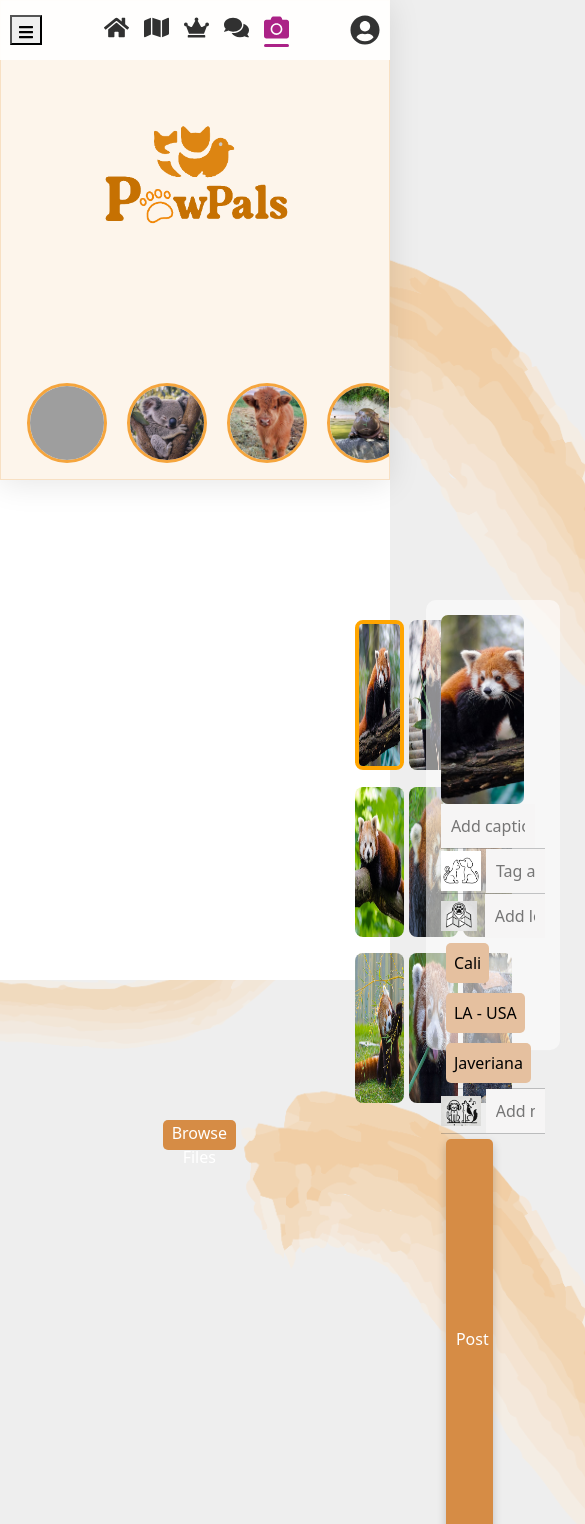
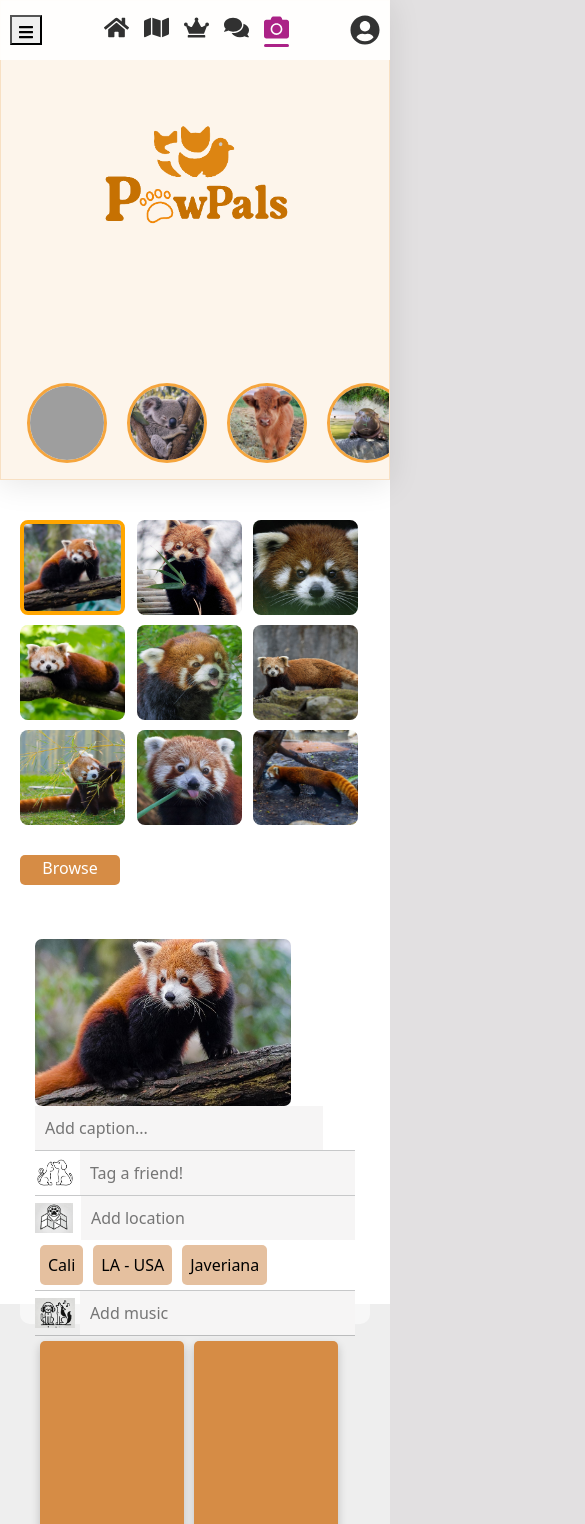
Before and after one commit to bellasiv/Interfaces-Desing, a React (Vite) app in the folder proyecto/proyecto/proyecto/: page /post in a window 390 px wide. Shown: the top 1524 px of the page, 585 px wide, since content can reach past the window. Built offline with nearby package versions, Linux system fonts and the light colour scheme; grey boxes are pictures that could not be loaded.

Commit message:
cambios basic

```diff
--- a/proyecto/proyecto/proyecto/src/components/PostLateral.css
+++ b/proyecto/proyecto/proyecto/src/components/PostLateral.css
@@ -1,34 +1,53 @@
-/* Custom scrollbar styles */
 .image-scroll-container {
   width: 290px;
   height: 500px;
   overflow-y: auto;
-    position: absolute;
+  position: fixed;
   top: 120px;
-    left: 230px;
+  left: calc(256px + 230px);
   padding: 5px;
   border-radius: 50px;
+}
 
-    /* Webkit scrollbar styles */
-    &::-webkit-scrollbar {
+@media (max-width: 1200px) {
+  .image-scroll-container {
+    width: 250px;
+    left: calc(256px + 200px);
+  }
+}
+
+@media (max-width: 992px) {
+  .image-scroll-container {
+    width: 220px;
+    left: calc(256px + 180px);
+  }
+}
+
+@media (max-width: 768px) {
+  .image-scroll-container {
+    display: none;
+  }
+}
+
+.image-scroll-container::-webkit-scrollbar {
   width: 10px;
 }
 
-    &::-webkit-scrollbar-track {
+.image-scroll-container::-webkit-scrollbar-track {
   background: #f1f1f1;
   border-radius: 10px;
 }
 
-    &::-webkit-scrollbar-thumb {
+.image-scroll-container::-webkit-scrollbar-thumb {
   background: #ff8833;
   border-radius: 10px;
 }
 
-    &::-webkit-scrollbar-thumb:hover {
+.image-scroll-container::-webkit-scrollbar-thumb:hover {
   background: #a76f44;
 }
 
-    /* Firefox scrollbar styles */
+.image-scroll-container {
   scrollbar-width: thin;
   scrollbar-color: #bc0394 #f1f1f1;
 }
@@ -46,3 +65,17 @@
   border: 15px solid #E2E0E1;
   border-radius: 20px;
 }
+
+@media (max-width: 1200px) {
+  .image-item {
+    width: 220px;
+    height: 200px;
+  }
+}
+
+@media (max-width: 992px) {
+  .image-item {
+    width: 190px;
+    height: 180px;
+  }
+}
--- a/proyecto/proyecto/proyecto/src/components/map.css
+++ b/proyecto/proyecto/proyecto/src/components/map.css
@@ -1,8 +1,9 @@
 .letter-container {
-  display: flex;
+  display: block;
   justify-content: center;
   align-items: flex-start;
   height: 130vh;
+  /* margin-left: 20%; */
   margin-bottom: 30px;
   padding: 0 20px;
 }
@@ -19,7 +20,7 @@
 }
 
 @media (max-width: 768px) {
-  .letter-container {
+  /* .letter-container {
     height: auto;
     padding-top: 80px;
   }
@@ -27,5 +28,5 @@
   .letter-text {
     font-size: 30px;
     top: 0;
-  }
+  } */
 }
--- a/proyecto/proyecto/proyecto/src/components/map.jsx
+++ b/proyecto/proyecto/proyecto/src/components/map.jsx
@@ -6,20 +6,27 @@ function Map() {
   const [markers, setMarkers] = useState([]);
 
   const mapContainer = useMemo(() => ({
-    width: "90%",
-    height: "70vh",
+    width: "70%",
+    height: "90vh",
     position: "absolute",
-    bottom: "20px",
-    right: "50%",
-    transform: "translateX(50%)",
-    border: "8px solid white",
-    marginTop: "40px",
-    maxWidth: "1200px",
-    '@media (max-width: 768px)': {
-      width: "95%",
-      height: "60vh",
-      border: "4px solid white",
-    }
+    right: "30px",
+    top: "150px",
+    borderRadius: "8px", // Opcional: para bordes redondeados
+    boxShadow: "0 4px 6px rgba(0, 0, 0, 0.1)", // Opcional: sombra
+    // '@media (max-width: 768px)': {
+    //   width: "95%",
+    //   height: "60vh",
+    //   right: "10px", // Ajuste para móvil (más pequeño que 70px)
+    //   top: "100px", // Menos espacio superior en móvil
+    //   left: "10px", // Centrado con margen izquierdo
+    //   margin: "0 auto", // Centrado adicional si es necesario
+    // },
+
+    // '@media (max-width: 480px): { // Opcional: ajuste extra para pantallas muy pequeñas
+    //   top: "60px",
+    //   height: "50vh",
+    // }
+
   }), []);
 
   const center = useMemo(() => ({
--- a/proyecto/proyecto/proyecto/src/components/postForm.css
+++ b/proyecto/proyecto/proyecto/src/components/postForm.css
@@ -3,12 +3,13 @@
 }
 
 .content {
-    display: flex;
+  display: auto;
   gap: 10px;
   position: relative;
-    top: 20px;  /* Mueve hacia abajo */
-    left: 300px; /* Mueve hacia la derecha */
-
+  top: 20px;
+  margin-left: 256px;
+  flex-wrap: wrap;
+  padding: 0 20px;
 }
 
 .gallery {
@@ -18,33 +19,8 @@
   width: 500px;
   height: 500px;
   position: relative;
-    top: 120px;  /* Mueve hacia abajo */
-    left: 55px; /* Mueve hacia la derecha */
-  }
-
-  .gallery img {
-    width: 90%;
-    height: 90%;
-    border-radius: 8px;
-    cursor: pointer;
-    transition: 0.3s;
-  }
-
-  .gallery img.selected {
-    border: 4px solid orange;
-  }
-
-  .post-section {
-    width: 350px;
-    height: 450px;
-    padding: 15px;
-    background: rgba(255, 255, 255, 0.558);
-    border-radius: 10px;
-    box-shadow: 0 2px 10px rgba(255, 255, 255, 0.1);
-    position: relative;
-    align-items: center;
-    top: 100px;  /* Mueve hacia abajo */
-    left: -130px; /* Mueve hacia la derecha */
+  top: 120px;
+  margin-left: 55px;
 }
 
 .preview {
@@ -67,19 +43,6 @@
 .post {
   background-color: #d68c45;
   color: white;
-  }
-
-  .browse {
-    background-color: #d68c45;
-    color: white;
-    width: 200px;
-    height: 30px;
-    position: relative;
-    border-radius: 5px;
-    border: none;
-    cursor: pointer;
-    top: 620px;  /* Mueve hacia abajo */
-    left: -310px; /* Mueve hacia la derecha */
 }
 
 .tag-btn,
@@ -105,11 +68,120 @@
 
 input {
   background-color: rgb(246, 245, 245);
-    width: 90%; /* Ocupa todo el ancho disponible */
-    padding: 10px; /* Espacio interno para que el texto no esté pegado */
-    border: none; /* Borde gris */
-    font-size: 16px; /* Tamaño de letra */
-    outline: none; /* Quita el borde azul al hacer clic */
+  width: 90%;
+  padding: 10px;
+  border: none;
+  font-size: 16px;
+  outline: none;
   transition: border 0.3s;
-    color: rgb(84, 84, 84); /* Cambia el color del texto */
+  color: rgb(84, 84, 84);
 }
+
+.browse {
+  background-color: #d68c45;
+  color: white;
+  width: 100px;
+  height: 30px;
+  position: relative;
+  border-radius: 5px;
+  border: none;
+  cursor: pointer;
+  top: 620px;  /* Mueve hacia abajo */
+  left: -330px; /* Mueve hacia la derecha */
+}
+
+.gallery img {
+  width: 90%;
+  height: 90%;
+  border-radius: 8px;
+  cursor: pointer;
+  transition: 0.3s;
+}
+
+.gallery img.selected {
+  border: 4px solid orange;
+}
+
+.post-section {
+  width: 350px;
+  height: 450px;
+  padding: 15px;
+  background: rgba(255, 255, 255, 0.558);
+  border-radius: 10px;
+  box-shadow: 0 2px 10px rgba(255, 255, 255, 0.1);
+  position: relative;
+  align-items: center;
+  top: 100px;
+  left: 130px; /* Mueve hacia la derecha */
+}
+
+@media (max-width: 1200px) {
+  .gallery {
+    width: 400px;
+    height: auto;
+    margin-left: 30px;
+  }
+
+  .browse {
+    width: 100px;
+    height: 30px;
+    position: relative;
+    border-radius: 5px;
+    border: none;
+    cursor: pointer;
+    top: 0; /* Mueve hacia abajo */
+    left: 0; /* Mueve hacia la derecha */
+  }
+
+  .post-section {
+    width: 300px;
+    height: 400px;
+    padding: 15px;
+    background: rgba(255, 255, 255, 0.558);
+    border-radius: 10px;
+    box-shadow: 0 2px 10px rgba(255, 255, 255, 0.1);
+    position: relative;
+    align-items: left;
+    top: 0;
+    left: auto; /* Mueve hacia la derecha */
+  }
+
+}
+
+
+@media (max-width: 768px) {
+  .content {
+    margin-left: 0;
+    justify-content: center;
+    padding: 0 20px;
+  }
+
+  .browse{
+    width: 100px;
+    height:   30px;
+    position: relative;
+    border-radius: 5px;
+    border: none;
+    cursor: pointer;
+    top: 0; /* Mueve hacia abajo */
+    left: 0; /* Mueve hacia la derecha */
+  }
+
+  .gallery {
+    width: 100%;
+    max-width: 500px;
+    height: auto;
+    top: 20px;
+    margin-left: 0;
+    margin-bottom: 40px;
+  }
+
+  .post-section {
+    align-items: center;
+    width: 100%;
+    max-width: 350px;
+    top: 0;
+    margin: 20px auto;
+    left: auto;
+  }
+}
--- a/proyecto/proyecto/proyecto/src/components/postForm.jsx
+++ b/proyecto/proyecto/proyecto/src/components/postForm.jsx
@@ -76,7 +76,7 @@ const PostForm = ({images}) => {
             <input type="text" placeholder="Add music" />
           </div>
           <hr style={{ margin: "0" }} />
-          <div className="post-buttons">
+            <div className="post-buttons">
             <button className="post">Post</button>
             <button className="post">Story</button>
           </div>
```
Lines whose indentation alone changed are shown as unchanged.
